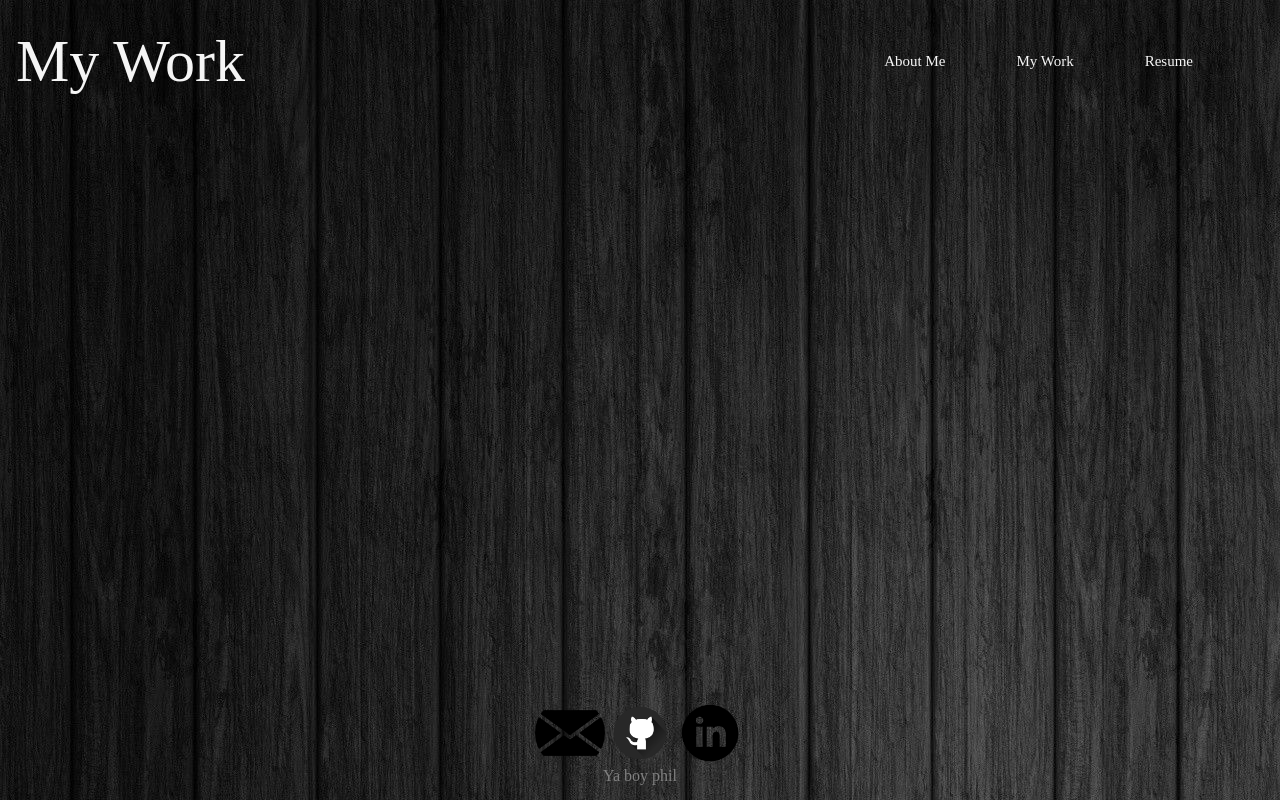
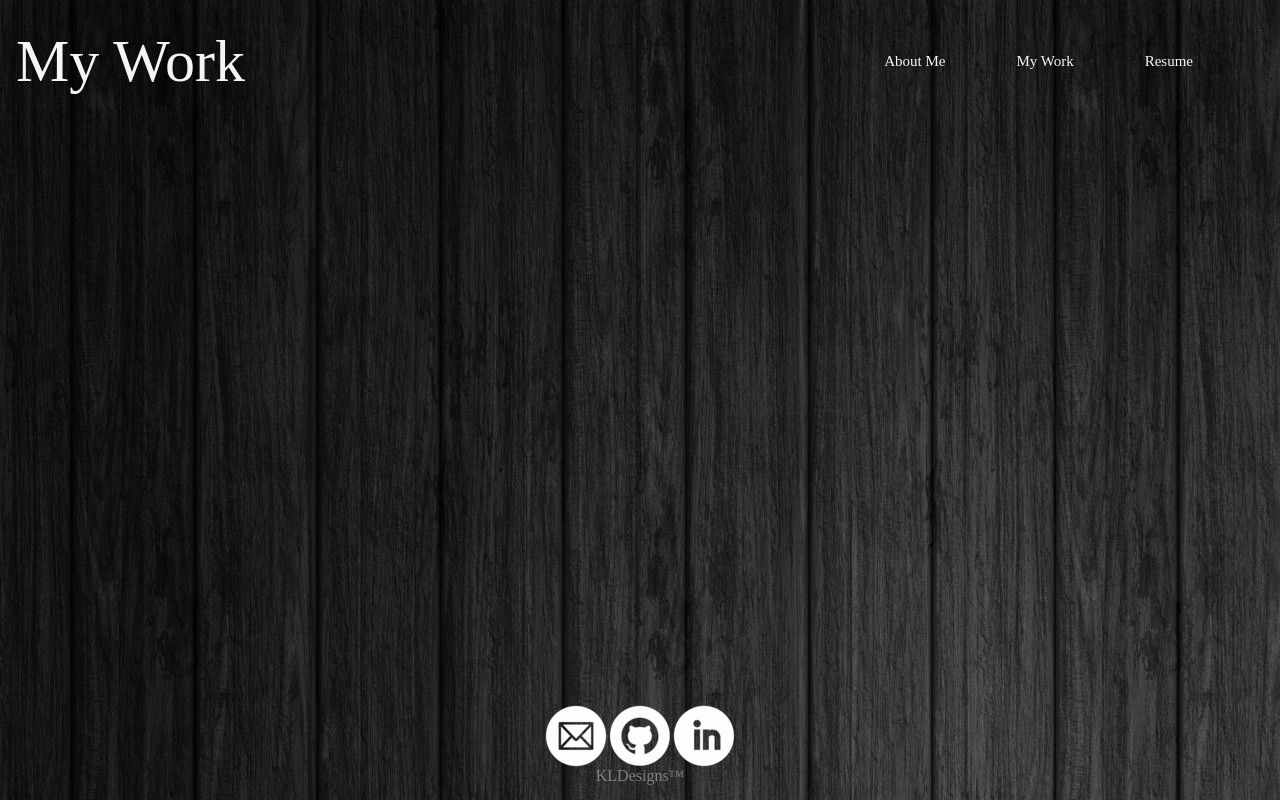
Before and after one commit to KevinLaCarrubba/HTMLCSSPortfolio, a plain HTML site: page mywork.html in a window 1280 px wide. Drawn offline with Linux system fonts and the light colour scheme.

Commit message:
format . contact icons and glow.

```diff
--- a/assets/css/style.css
+++ b/assets/css/style.css
@@ -1,11 +1,3 @@
-
-    /* background-image: url(../images/blackwood.jpg);
-    background-repeat: no-repeat;
-    -webkit-background-size: cover;
-    -moz-background-size: cover;
-    -o-background-size: cover;
-    background-size: cover;
-    background-position: center; */
 body {
     margin: 1rem;
     display: flex;
@@ -28,10 +20,10 @@ header {
     align-items: center;
 }
 
-ul  {
+ul {
     flex-grow: 1;
     display: flex;
-    justify-content: space-evenly
+    justify-content: space-evenly;
 }
 
 a {
@@ -48,7 +40,6 @@ nav {
     flex-grow: 1;
 }
 
-
 /* main sectio */
 main {
     flex: 2;
@@ -57,7 +48,6 @@ main {
     flex-direction: column;
     justify-content: center;
     align-items: center;
-
 }
 
 img {
@@ -71,7 +61,6 @@ img {
     width: calc(100vw-2rem);
 }
 h2 {
-
     color: grey;
     flex: 1;
     flex-grow: 1;
@@ -105,7 +94,10 @@ p {
     max-height: 70px;
     height: auto;
     width: auto;
+}
 
+a:hover img {
+    box-shadow: 0px 0px 8px whitesmoke;
 }
 /* footer */
 footer {
--- a/mywork.html
+++ b/mywork.html
@@ -23,10 +23,10 @@
 
     </main>
     <section class="contact">
-        <a href="mailto:Kevin.LaCarrubba@yahoo.com"><img src="./assets/images/email.png" alt="Email"></a>
-        <a href="https://github.com/KevinLaCarrubba"><img src="./assets/images/github.png" alt="Github"></a>
-        <a href="https://www.linkedin.com/in/kevin-lacarrubba-2b4381136/"><img src="./assets/images/linkedin.png" alt="Linkedin"></a>
+        <a href="mailto:Kevin.LaCarrubba@yahoo.com"><img src="./assets/images/malwhite.png" alt="Email"></a>
+        <a href="https://github.com/KevinLaCarrubba"><img src="./assets/images/githubwhite.png" alt="Github"></a>
+        <a href="https://www.linkedin.com/in/kevin-lacarrubba-2b4381136/"><img src="./assets/images/linkedinwhite.png" alt="Linkedin"></a>
     </section>
-    <footer>Ya boy phil</footer>
+    <footer>KLDesigns&#8482</footer>
 </body>
 </html>
```
Also changed, not shown: aboutme.html (+4 -4 lines), assets/images/email.png (deleted), assets/images/github.png (deleted), assets/images/githubwhite.png (added), assets/images/linkedin.png (deleted), assets/images/linkedinwhite.png (added), assets/images/malwhite.png (added), 1 other file. Lines whose indentation alone changed are shown as unchanged.
